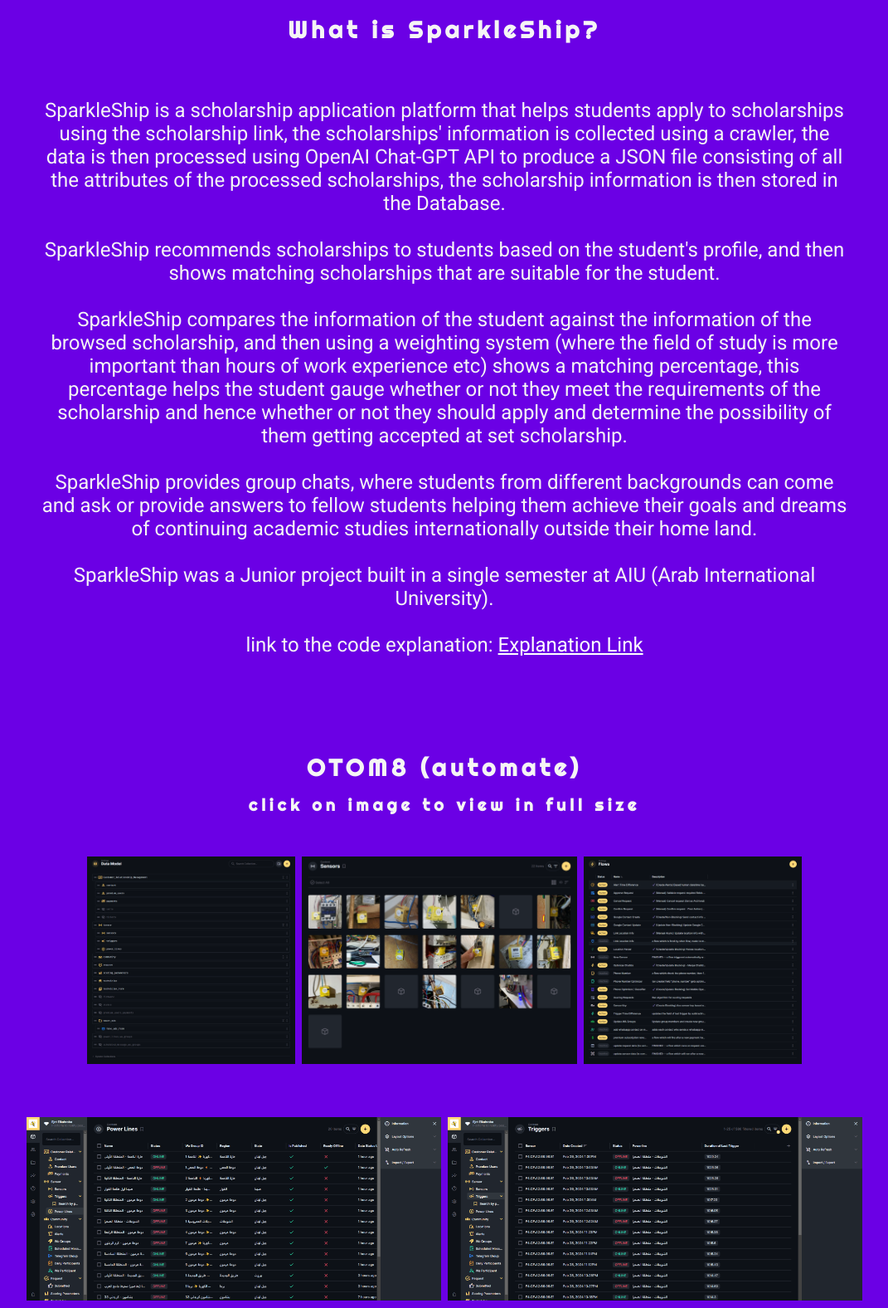
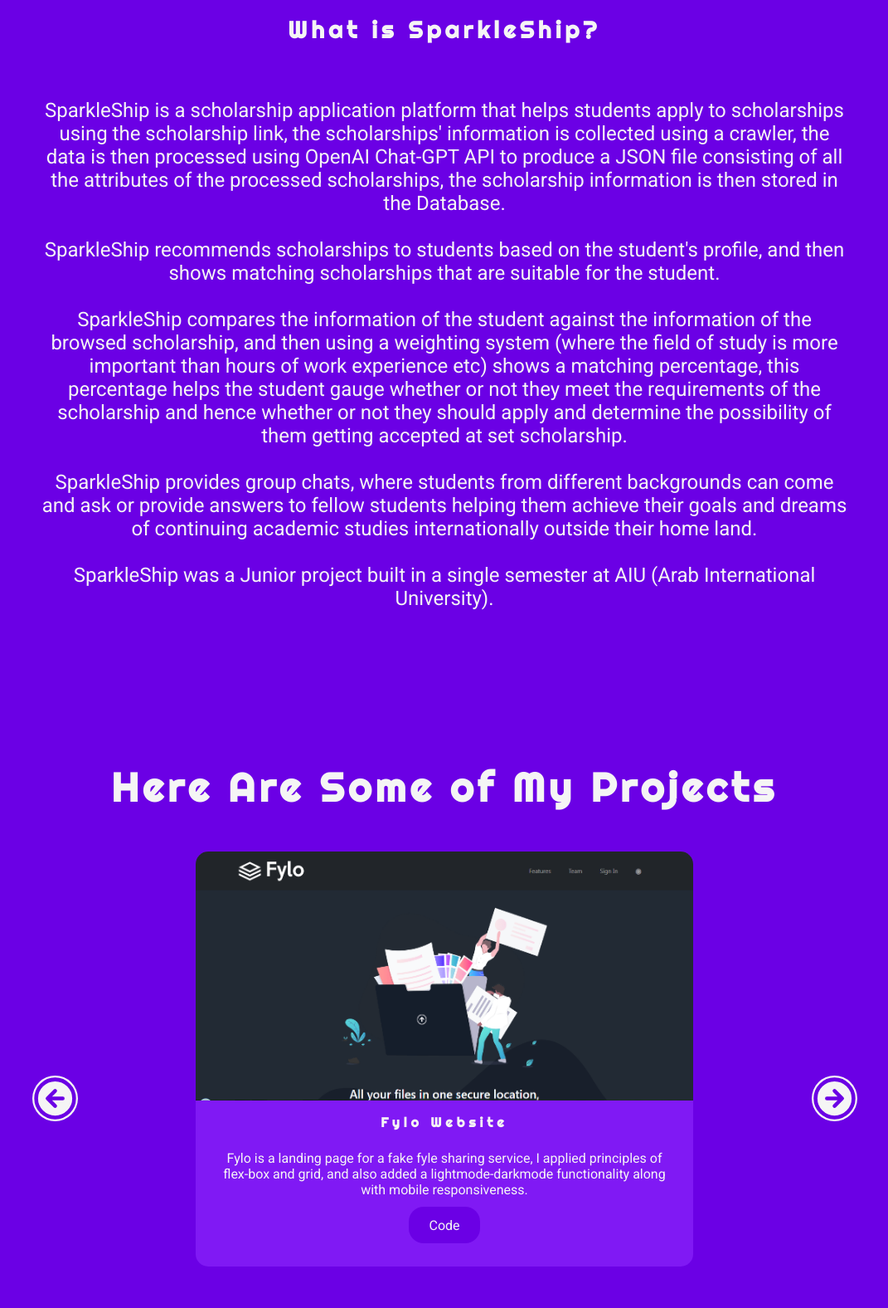
Before and after one commit to ahmed-alhomsi/portfolio, a plain HTML site: page index.html in a window 1280 px wide. Shown: the part 1571-3147 px from the top of the page at 83% size, without its empty margins (104-1175 px from the left). Drawn offline with Linux system fonts and the light colour scheme.

Commit message:
deleted unnecessary section.

```diff
--- a/index.html
+++ b/index.html
@@ -50,7 +50,9 @@
                 <h5 class="mt">The final recorded Demo of the project:</h5>
 
                 <iframe class="mt mb" src="https://drive.google.com/file/d/1sa09Udz5m1R6gx0SX4eo5rVKzvGKBRV0/preview"
-                    width="640" height="500" allow="autoplay"></iframe>
+                    width="640" height="500" allowfullscreen="allowfullscreen" mozallowfullscreen="mozallowfullscreen"
+                    msallowfullscreen="msallowfullscreen" oallowfullscreen="oallowfullscreen"
+                    webkitallowfullscreen="webkitallowfullscreen" allow="autoplay;fullscreen"></iframe>
 
                 <h3>What is SparkleShip?</h3>
                 <p>
@@ -74,9 +76,9 @@
                     <br><br>
                     SparkleShip was a Junior project built in a single semester at AIU (Arab International University).
                     <br><br>
-                    link to the code explanation: <a target="_blank"
+                    <!-- link to the code explanation: <a target="_blank"
                         href="https://drive.google.com/file/d/1SsYuEVjdJdFbnjcLfHAZmFPdCeQHyPB_/view">Explanation
-                        Link</a>
+                        Link</a> -->
                 </p>
 
             </div>
@@ -118,7 +120,7 @@
 
 
 
-            <div>
+            <!-- <div>
 
                 <h3 class="pt">OTOM8 (automate)</h3>
 
@@ -136,13 +138,12 @@
                             alt="Triggers table (collection)"></a>
                     <a href="images/approve request.png" target="_blank"><img src="images/approve request.png"
                             alt="approve request trigger (flow)"></a>
-                    <!-- <a href="images/link location info.png" target="_blank"><img src="images/link location info.png" alt="link location info trigger (flow)"></a> -->
                     <a href="images/time difference trigger (sensors trigger flow).png" target="_blank"><img
                             src="images/time difference trigger (sensors trigger flow).png"
                             alt="time difference trigger (sensors trigger flow)"></a>
                 </div>
 
-            </div>
+            </div> -->
 
         </section>
 
--- a/style.css
+++ b/style.css
@@ -193,7 +193,8 @@
     width: 80ch;
     max-width: 100%;
     font-size: 1.5rem;
-    margin: 1rem auto;
+    margin: 0rem auto;
+    margin-top: 1rem;
     padding: 50px;
 }
 
```
